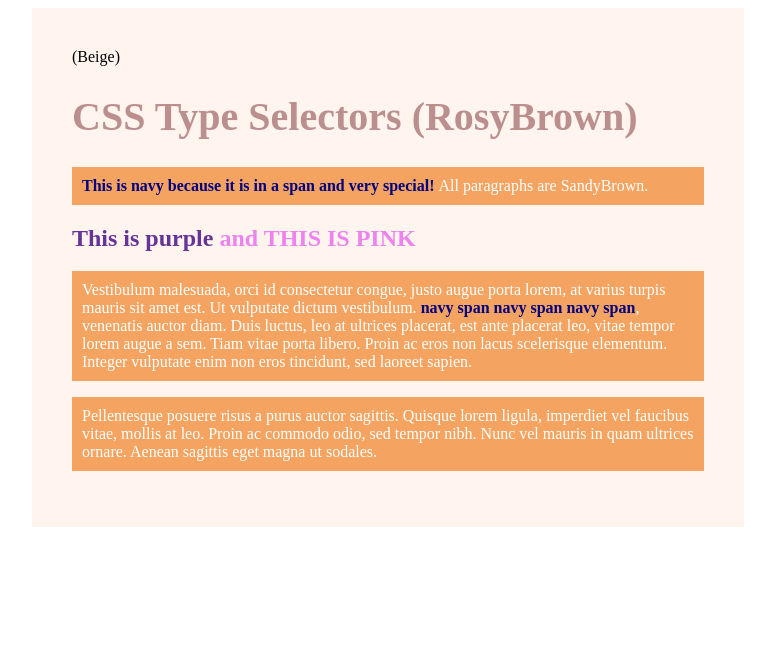
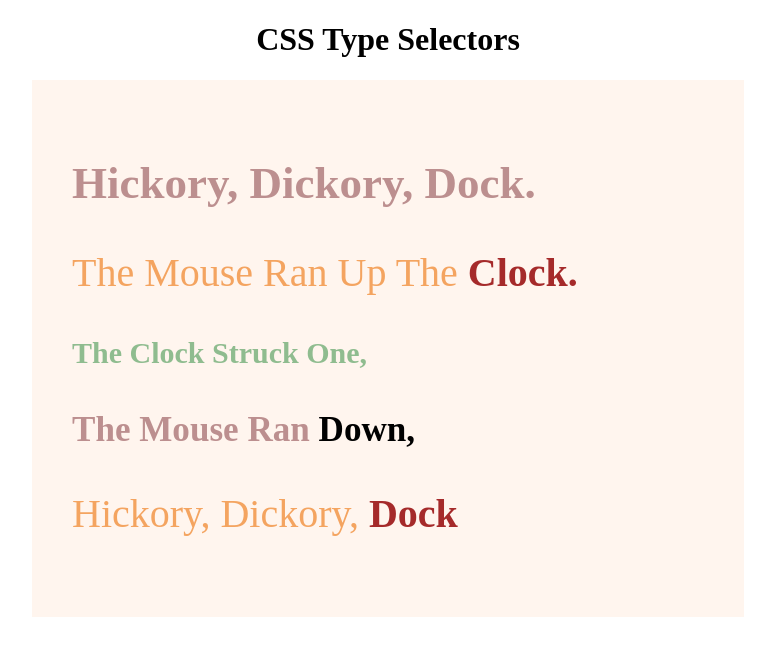
Before and after one commit to heathpixels/project5-cssbasics, a plain HTML site: page type-selectors/index.html in a window 1280 px wide. Shown: the whole page, without its empty margins (252-1027 px from the left). Drawn offline with Linux system fonts and the light colour scheme.

Commit message:
Made example more interesting by using a nursery rhyme and better color scheme.
Signed-off-by: Karalyn Heath <karalynmh@gmail.com>

```diff
--- a/type-selectors/css/style.css
+++ b/type-selectors/css/style.css
@@ -4,28 +4,35 @@ div {
 	margin-left: auto;
 	margin-right:auto;
 	width: 50%;
+	font-size: 30px;
 }
 
-h1 {
+h1{
+	text-align: center;
+}
+
+h2 {
 	color: rosybrown;
+}
+
+h3 {
+	color: rosybrown;
+}
+
+p {
+	color: sandybrown;
 	font-size: 40px;
 }
 
-h2 {
-	color: RebeccaPurple;
+h4{
+	color: darkseagreen;
 }
 
-p {
-	color: white;
-	padding: 10px;
-	background-color: sandybrown;
-}
-
-h2 span {
-	color: violet;
+h3 span {
+	color: black;
 }
 
 p span {
-	color: navy;
+	color: brown;
 	font-weight: bold;
 }
--- a/type-selectors/index.html
+++ b/type-selectors/index.html
@@ -5,19 +5,17 @@
 	<link rel="stylesheet" href="css/style.css">
 </head>
 <body>
+	<h1>CSS Type Selectors</h1>
 <div>
-     (Beige)
-	<h1><span>CSS Type Selectors (RosyBrown)</span></h1>
+	<h2>Hickory, Dickory, Dock.</h2>
+	<p>The Mouse Ran Up The<span> Clock.</span> </p>
+	<h4>The Clock Struck One,</h4>
+	<h3>The Mouse Ran <span>Down,</span></h3>
+
+
+
 	<p>
-		<span>This is navy because it is in a span and very special!
-		</span> All paragraphs are SandyBrown.
-	</p>
-	<h2>This is purple <span>and THIS IS PINK</span></h2>
-	<p>
-		Vestibulum malesuada, orci id consectetur congue, justo augue porta lorem, at varius turpis mauris sit amet est. Ut vulputate dictum vestibulum. <span>navy span navy span navy span</span>, venenatis auctor diam. Duis luctus, leo at ultrices placerat, est ante placerat leo, vitae tempor lorem augue a sem. Tiam vitae porta libero. Proin ac eros non lacus scelerisque elementum. Integer vulputate enim non eros tincidunt, sed laoreet sapien.
-	</p>
-	<p>
-		Pellentesque posuere risus a purus auctor sagittis. Quisque lorem ligula, imperdiet vel faucibus vitae, mollis at leo. Proin ac commodo odio, sed tempor nibh. Nunc vel mauris in quam ultrices ornare. Aenean sagittis eget magna ut sodales.
+		Hickory, Dickory,  <span>Dock</span>
 	</p>
 </div>
 </body>
```
